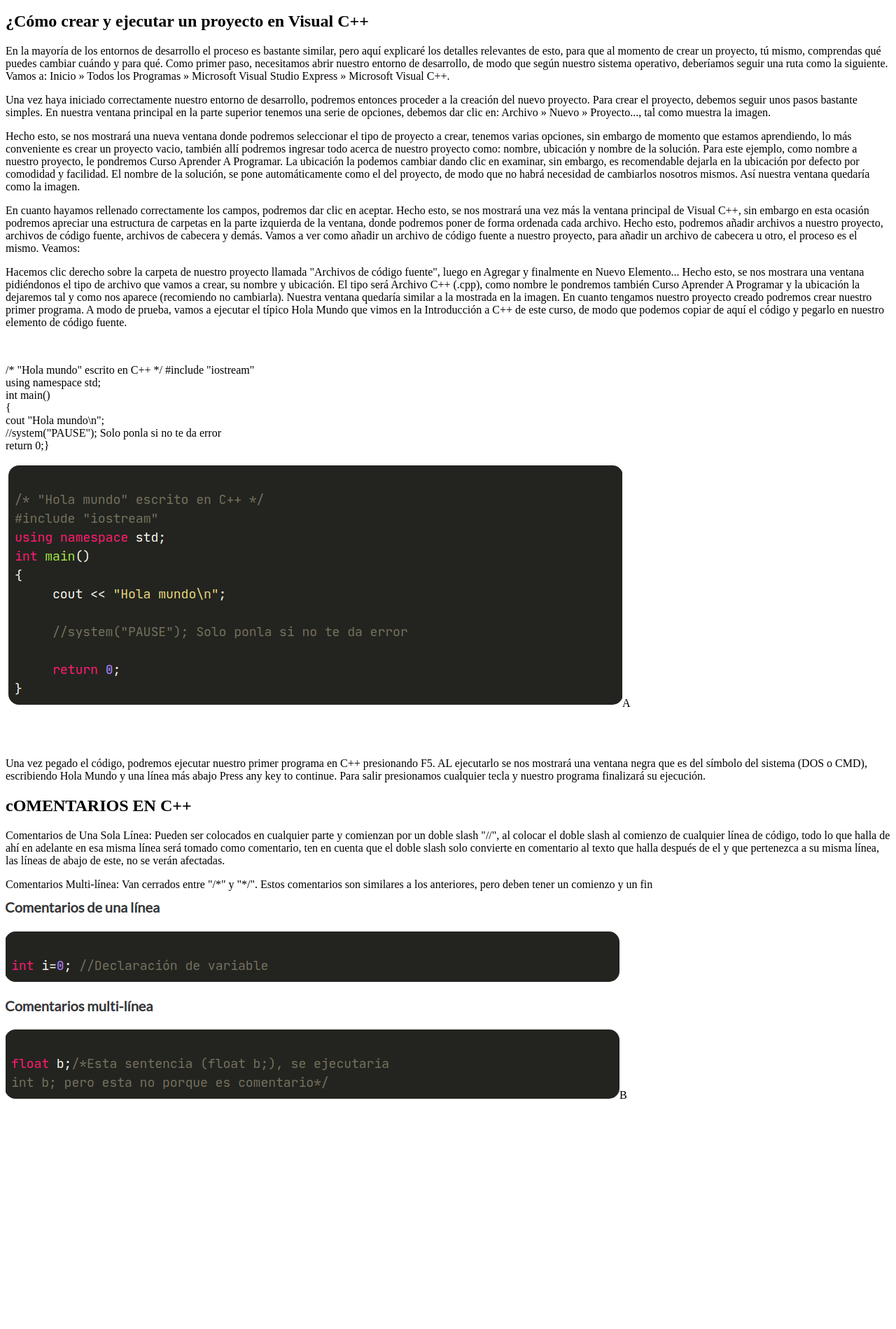
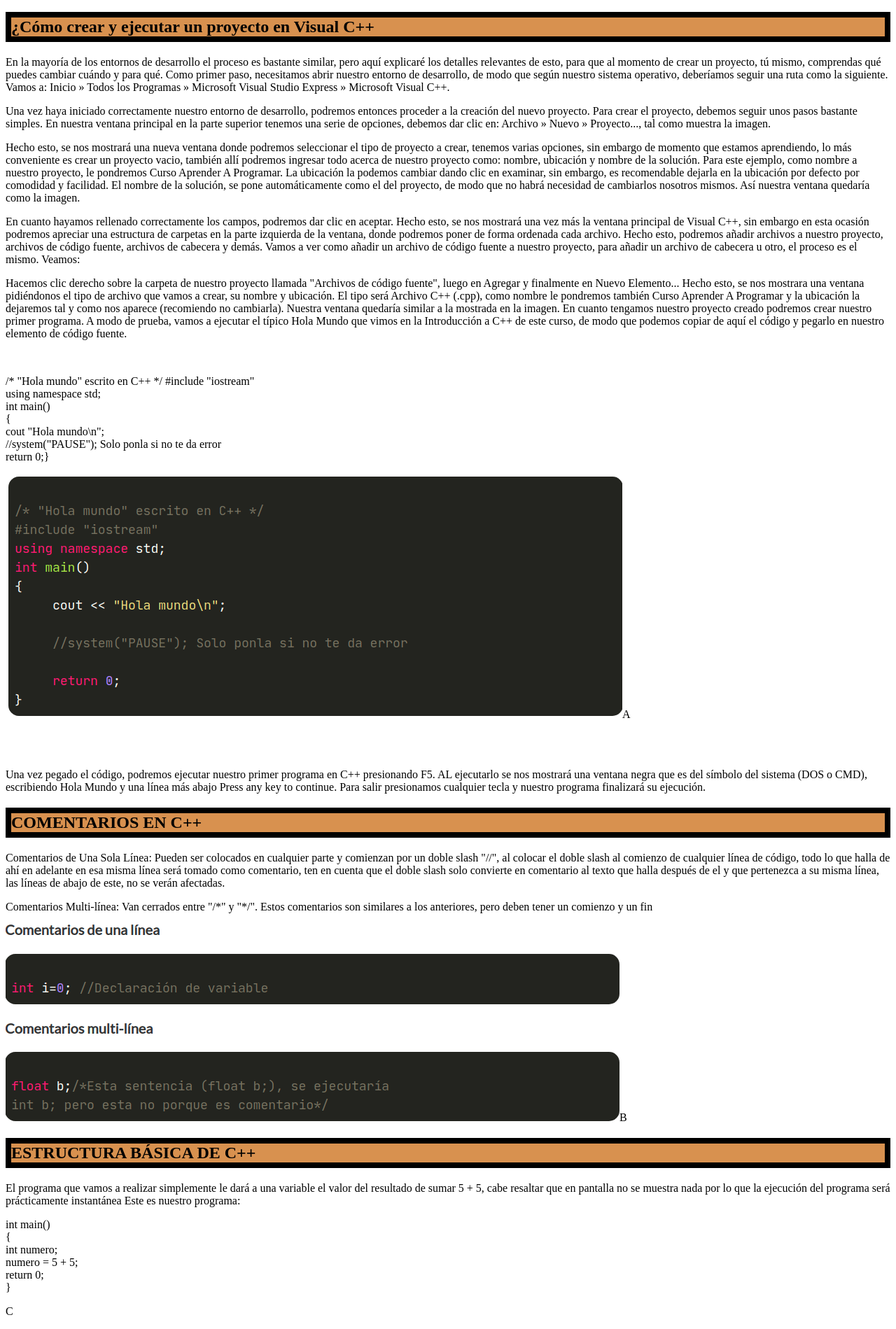
Before and after one commit to IgnarG-iesserpis/Lenguajes-de-Programaci-n, a plain HTML site: page Programacion/C++/index.html in a window 1280 px wide. Shown: the part 179-2078 px from the top of the page at 70% size. Before the commit the page ends 1769 px from the top, so only its background shows below. Drawn offline with Linux system fonts and the light colour scheme.

Commit message:
Añadiendo Información

```diff
--- a/Programacion/C++/index.html
+++ b/Programacion/C++/index.html
@@ -12,7 +12,7 @@ background-color:#fff2e6;
 border: solid black 10px;
 }
 
-.h2{
+#h2{
 
 background-color: #d8914f;
 border: solid black 8px;
@@ -32,7 +32,7 @@ Puedes encontrarlo aquí : https://www.programarya.com/Cursos/C++/Sistema-de-Tip
 
 </p>
 
-<h2>¿Cómo crear y ejecutar un proyecto en Visual C++</h2>
+<h2 id=h2>¿Cómo crear y ejecutar un proyecto en Visual C++</h2>
 <p>En la mayoría de los entornos de desarrollo el proceso es bastante similar, pero aquí explicaré los detalles relevantes de esto, para que al momento de crear un proyecto, tú mismo, comprendas qué puedes cambiar cuándo y para qué.
     Como primer paso, necesitamos abrir nuestro entorno de desarrollo, de modo que según nuestro sistema operativo, deberíamos seguir una ruta como la siguiente. Vamos a: Inicio » Todos los Programas » Microsoft Visual Studio Express » Microsoft Visual C++.
              </p>
@@ -72,11 +72,24 @@ Puedes encontrarlo aquí : https://www.programarya.com/Cursos/C++/Sistema-de-Tip
 <br>
 <p>Una vez pegado el código, podremos ejecutar nuestro primer programa en C++ presionando F5. AL ejecutarlo se nos mostrará una ventana negra que es del símbolo del sistema (DOS o CMD), escribiendo Hola Mundo y una línea más abajo Press any key to continue. Para salir presionamos cualquier tecla y nuestro programa finalizará su ejecución.
 </p>
-<h2>cOMENTARIOS EN C++</h2>
+<h2 id=h2>COMENTARIOS EN C++</h2>
 <p>Comentarios de Una Sola Línea: Pueden ser colocados en cualquier parte y comienzan por un doble slash "//", al colocar el doble slash al comienzo de cualquier línea de código, todo lo que halla de ahí en adelante en esa misma línea será tomado como comentario, ten en cuenta que el doble slash solo convierte en comentario al texto que halla después de el y que pertenezca a su misma línea, las líneas de abajo de este, no se verán afectadas.
 </p>
 <p>Comentarios Multi-línea: Van cerrados entre "/*" y "*/". Estos comentarios son similares a los anteriores, pero deben tener un comienzo y un fin
 </p>
 <p><img src="comentarios.png">B</p>
+
+<h2 id=h2>ESTRUCTURA BÁSICA DE C++</h2>
+<p>El programa que vamos a realizar simplemente le dará a una variable el valor del resultado de sumar 5 + 5, cabe resaltar que en pantalla no se muestra nada por lo que la ejecución del programa será prácticamente instantánea
+  Este es nuestro programa:
+  </p>
+  <p>int main()<br>
+    {<br>
+        int numero;<br>
+        numero = 5 + 5;<br>
+        return 0;<br>
+    }<br>
+    </p>
+    <p><img ssrc="c++.png">C</p>
   </boody>
 </html>
```
Also changed, not shown: Programacion/C++/c++.png (added).
